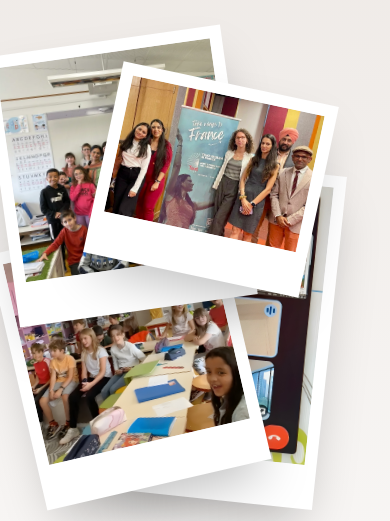
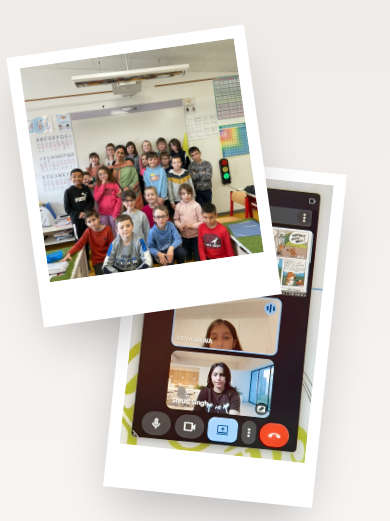
Before and after one commit to mehradotdev/lespetitspas-web, an Astro site: page / in a window 390 px wide. Shown: the part 67-588 px from the top of the page. Built offline with nearby package versions, Linux system fonts and the light colour scheme; Astro itself is replaced by a stand-in of ours.

Commit message:
fix: ui issues in mobile view

```diff
--- a/src/components/Hero.astro
+++ b/src/components/Hero.astro
@@ -37,11 +37,11 @@
       <!-- Polaroid Photo Stack -->
       <div
         id="polaroid-stack"
-        class="relative flex-1 w-sn sm:w-md h-[400px] min-h-[50vh] sm:h-[500px] lg:h-[600px] min-w-[300px]"
+        class="relative flex-1 w-sn sm:w-md h-[400px] min-h-[420px] sm:h-[500px] lg:h-[600px] min-w-[300px]"
       >
         <!-- Photo 1 - Bottom left, rotated left -->
         <div
-          class="polaroid absolute top-[-5%] left-[-15%] w-[240px] sm:w-[280px] lg:w-[320px] rotate-[-8deg] z-31 hover:z-50 transition-all duration-300 hover:scale-105 active:z-50 active:scale-105"
+          class="polaroid absolute top-[-5%] left-[-7%] w-[240px] sm:w-[280px] lg:w-[320px] rotate-[-8deg] z-31 hover:z-50 transition-all duration-300 hover:scale-105 active:z-50 active:scale-105"
         >
           <div class="bg-white p-3 sm:p-4 shadow-2xl">
             <div class="aspect-square overflow-hidden bg-gray-100">
@@ -57,7 +57,7 @@
 
         <!-- Photo 2 - Top right, rotated right -->
         <div
-          class="polaroid absolute top-[5%] right-[8%] w-[220px] sm:w-[260px] lg:w-[300px] rotate-[12deg] z-31 hover:z-50 transition-all duration-300 hover:scale-105 active:z-50 active:scale-105"
+          class="polaroid absolute top-[5%] right-[8%] w-[220px] sm:w-[260px] lg:w-[300px] rotate-[12deg] z-31 hover:z-50 transition-all duration-300 hover:scale-105 active:z-50 active:scale-105 hidden sm:block"
         >
           <div class="bg-white p-3 sm:p-4 shadow-2xl">
             <div class="aspect-auto overflow-hidden bg-gray-100">
@@ -73,7 +73,7 @@
 
         <!-- Photo 3 - Middle center, slight rotation -->
         <div
-          class="polaroid absolute top-[39%] left-[-10%] w-[230px] sm:w-[270px] lg:w-[310px] rotate-[-13deg] z-30 hover:z-50 transition-all duration-300 hover:scale-105 active:z-50 active:scale-105"
+          class="polaroid absolute top-[39%] left-[-10%] w-[230px] sm:w-[270px] lg:w-[310px] rotate-[-13deg] z-30 hover:z-50 transition-all duration-300 hover:scale-105 active:z-50 active:scale-105 hidden sm:block"
         >
           <div class="bg-white p-3 sm:p-4 shadow-2xl">
             <div class="aspect-square overflow-hidden bg-gray-100">
```
